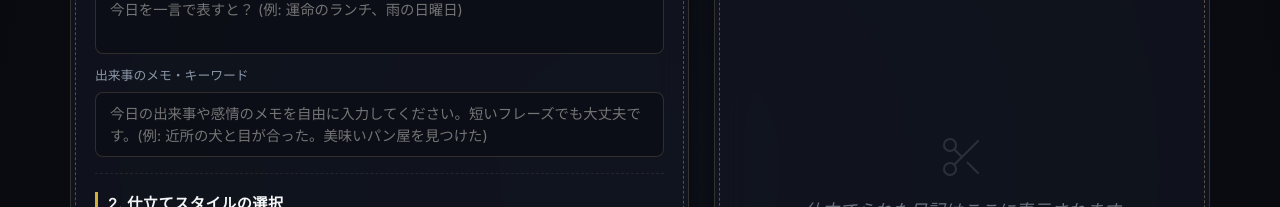
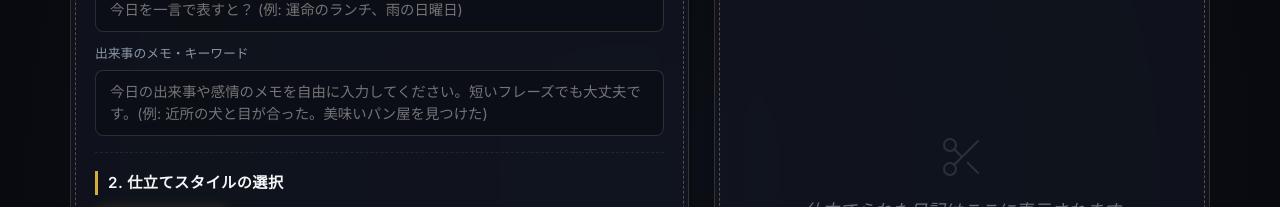
Before and after one commit to ito110sa-mon/DeTailor, a React (Vite) app: page / in a window 1280 px wide. Shown: the part 231-438 px from the top of the page. Built offline with nearby package versions, Linux system fonts and the light colour scheme; no server answers; a web font is replaced by a local one.

Commit message:
style: set textarea-field min-height to 20px in CSS and add rows={1} to prevent default height expansion

```diff
--- a/src/App.css
+++ b/src/App.css
@@ -163,8 +163,12 @@
 
 .textarea-field {
   resize: none;
-  min-height: 50px;
+  min-height: 20px;
   line-height: 1.5;
+}
+
+#diary-notes {
+  min-height: 60px;
 }
 
 /* スタイルセレクタ（生地サンプル風） */
@@ -450,9 +454,3 @@
     opacity: 1;
   }
 }
-
-/* タイトル入力・出力欄の最小高さを上書き */
-#diary-title,
-#tailored-title {
-  min-height: 20px;
-}
--- a/src/App.tsx
+++ b/src/App.tsx
@@ -193,6 +193,7 @@ function App() {
                 value={title}
                 onChange={(e) => setTitle(e.target.value)}
                 disabled={isTailoring}
+                rows={1}
               />
             </div>
 
@@ -320,6 +321,7 @@ function App() {
                     value={tailoredTitle}
                     onChange={(e) => setTailoredTitle(e.target.value)}
                     placeholder="仕立てられたタイトル..."
+                    rows={1}
                     style={{
                       fontSize: "1.1rem",
                       fontWeight: "600",
```
